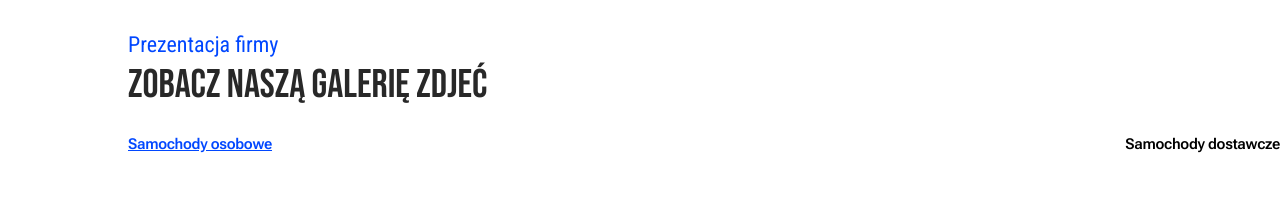
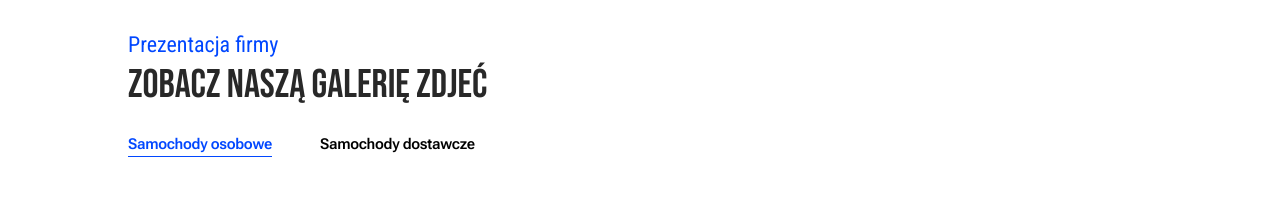
Before and after one commit to Sztakler/carspot, a website built with Vite: page index.html in a window 1280 px wide. Shown: the part 780-981 px from the top of the page. Built offline with nearby package versions, Linux system fonts and the light colour scheme; files whose address does not match are found by name.

```diff
--- a/index.html
+++ b/index.html
@@ -86,7 +86,7 @@
           <h2>Zobacz naszą galerię zdjeć</h2>
         </div>
 
-        <div id="gallery-buttons" class="flex flex-col gap-2 items-start md:flex-row md:justify-between">
+        <div id="gallery-buttons" class="flex flex-col gap-2 items-start md:flex-row md:gap-12">
           <button class="button-text p-0 hover:opacity-80">
             Samochody osobowe
           </button>
@@ -163,7 +163,8 @@
       </div>
     </section>
   </main>
-  <footer class="bg-black text-white flex p-8 md:px-16 lg:px-32 py-6 border-t border-white justify-between items-center">
+  <footer
+    class="bg-black text-white flex p-8 md:px-16 lg:px-32 py-6 border-t border-white justify-between items-center">
 
     <button
       class="font-robotoCondensed font-bold text-base transition-opacity duration-300 ease-in-out hover:opacity-80">
--- a/style.css
+++ b/style.css
@@ -40,11 +40,11 @@
 }
 
 .button-active {
-    @apply text-blue-600 font-semibold underline;
+    @apply text-blue-600 font-semibold border-b border-blue-600;
 }
 
 .button-arrow {
-    @apply transition-opacity duration-300 ease-in-out font-robotoCondensed text-sm inline-flex gap-2 items-center font-robotoCondensed text-sm inline-flex gap-2 items-center border-b-2 max-w-max hover:opacity-80;
+    @apply transition-opacity duration-300 ease-in-out font-robotoCondensed text-sm inline-flex gap-2 items-center border-b-2 max-w-max hover:opacity-80;
 }
 
 .dot {
@@ -66,6 +66,7 @@
 .offscreen-menu {
     @apply h-screen w-full max-w-[450px] fixed top-0 -right-[450px] flex flex-col justify-center items-center text-center font-robotoFlex font-semibold text-base transition-all duration-300 ease-in;
 }
+
 .offscreen-menu.active {
     @apply right-0;
 }
@@ -81,6 +82,7 @@
 .hamburger-menu div:nth-child(1) {
     @apply top-1/4;
 }
+
 .hamburger-menu div:nth-child(3) {
     @apply top-3/4;
 }
@@ -88,20 +90,25 @@
 .hamburger-menu.active div:nth-child(1) {
     @apply rotate-45 translate-y-[5px];
 }
+
 .hamburger-menu.active div:nth-child(2) {
     @apply transition-opacity opacity-0;
 }
+
 .hamburger-menu.active div:nth-child(3) {
     @apply -rotate-45 -translate-y-[7px];
 }
 
 @layer utilities {
     .hide-scrollbar {
-        scrollbar-width: none; /* Firefox */
-        -ms-overflow-style: none; /* IE 10+ */
+        scrollbar-width: none;
+        /* Firefox */
+        -ms-overflow-style: none;
+        /* IE 10+ */
     }
 
     .hide-scrollbar::-webkit-scrollbar {
-        display: none; /* Chrome, Safari, Opera */
+        display: none;
+        /* Chrome, Safari, Opera */
     }
 }
```
Also changed, not shown: scripts/main.js (+4 -4 lines), output.css.
